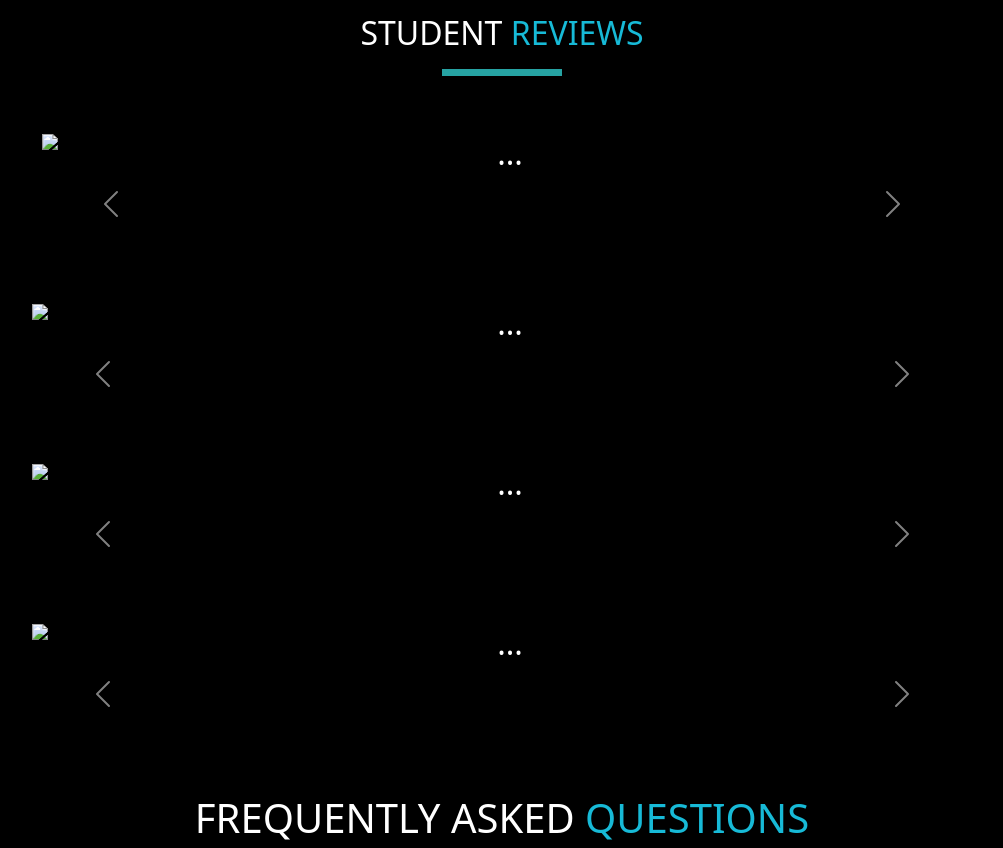
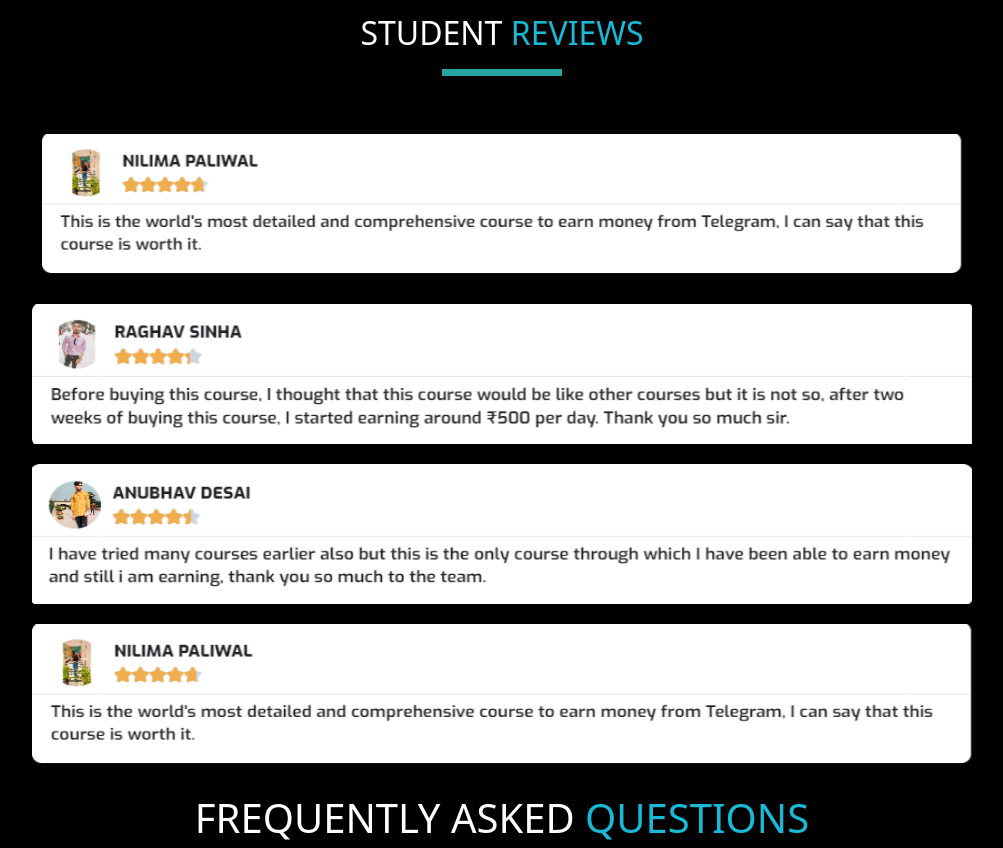
Before and after one commit to Sunkara-Tarun/Bussiness_website, a plain HTML site: page index.html in a window 1280 px wide. Shown: the part 3200-4048 px from the top of the page, without its empty margins (138-1141 px from the left). Drawn offline with nearby package versions, Linux system fonts and the light colour scheme.

Commit message:
Update index.html

```diff
--- a/index.html
+++ b/index.html
@@ -144,13 +144,13 @@
     <div id="carouselExampleRide" class="carousel slide" data-bs-ride="true">
         <div class="carousel-inner">
           <div class="carousel-item active">
-            <img src="images/image1.png" class="d-block w-100" alt="..." height="140px">
+            <img src="image1.png" class="d-block w-100" alt="..." height="140px">
           </div>
           <div class="carousel-item">
-            <img src="images/image2.png" class="d-block w-100" alt="..." height="140px">
+            <img src="image2.png" class="d-block w-100" alt="..." height="140px">
           </div>
           <div class="carousel-item">
-            <img src="images/image3.png" class="d-block w-100" alt="..." height="140px">
+            <img src="image3.png" class="d-block w-100" alt="..." height="140px">
           </div>
         </div>
         <button class="carousel-control-prev" type="button" data-bs-target="#carouselExampleRide" data-bs-slide="prev">
@@ -168,13 +168,13 @@
     <div id="carouselExampleRide" class="carousel slide" data-bs-ride="true">
         <div class="carousel-inner">
           <div class="carousel-item active">
-            <img src="images/image2.png" class="d-block w-100" alt="..." height="140px">
+            <img src="image2.png" class="d-block w-100" alt="..." height="140px">
           </div>
           <div class="carousel-item">
-            <img src="images/image1.png" class="d-block w-100" alt="..." height="140px">
+            <img src="image1.png" class="d-block w-100" alt="..." height="140px">
           </div>
           <div class="carousel-item">
-            <img src="images/image3.png" class="d-block w-100" alt="..." height="140px">
+            <img src="image3.png" class="d-block w-100" alt="..." height="140px">
           </div>
         </div>
         <button class="carousel-control-prev" type="button" data-bs-target="#carouselExampleRide" data-bs-slide="prev">
@@ -192,13 +192,13 @@
     <div id="carouselExampleRide" class="carousel slide" data-bs-ride="true">
         <div class="carousel-inner">
           <div class="carousel-item active">
-            <img src="images/image3.png" class="d-block w-100" alt="..." height="140px">
+            <img src="image3.png" class="d-block w-100" alt="..." height="140px">
           </div>
           <div class="carousel-item">
-            <img src="images/image2.png" class="d-block w-100" alt="..." height="140px">
+            <img src="image2.png" class="d-block w-100" alt="..." height="140px">
           </div>
           <div class="carousel-item">
-            <img src="images/image1.png" class="d-block w-100" alt="..." height="140px">
+            <img src="image1.png" class="d-block w-100" alt="..." height="140px">
           </div>
         </div>
         <button class="carousel-control-prev" type="button" data-bs-target="#carouselExampleRide" data-bs-slide="prev">
@@ -216,13 +216,13 @@
     <div id="carouselExampleRide" class="carousel slide" data-bs-ride="true">
         <div class="carousel-inner">
           <div class="carousel-item active">
-            <img src="images/image1.png" class="d-block w-100" alt="..." height="140px">
+            <img src="image1.png" class="d-block w-100" alt="..." height="140px">
           </div>
           <div class="carousel-item">
-            <img src="images/image2.png" class="d-block w-100" alt="..." height="140px">
+            <img src="image2.png" class="d-block w-100" alt="..." height="140px">
           </div>
           <div class="carousel-item">
-            <img src="images/image3.png" class="d-block w-100" alt="..." height="140px">
+            <img src="image3.png" class="d-block w-100" alt="..." height="140px">
           </div>
         </div>
         <button class="carousel-control-prev" type="button" data-bs-target="#carouselExampleRide" data-bs-slide="prev">
@@ -240,13 +240,13 @@
     <div id="carouselExampleRide" class="carousel slide" data-bs-ride="true">
         <div class="carousel-inner">
           <div class="carousel-item ">
-            <img src="images/image2.png" class="d-block w-100" alt="..." height="140px">
+            <img src="image2.png" class="d-block w-100" alt="..." height="140px">
           </div>
           <div class="carousel-item">
-            <img src="images/image3.png" class="d-block w-100" alt="..." height="140px">
+            <img src="image3.png" class="d-block w-100" alt="..." height="140px">
           </div>
           <div class="carousel-item">
-            <img src="images/image1.png" class="d-block w-100" alt="..." height="140px">
+            <img src="image1.png" class="d-block w-100" alt="..." height="140px">
           </div>
         </div>
         <button class="carousel-control-prev" type="button" data-bs-target="#carouselExampleRide" data-bs-slide="prev">
```
